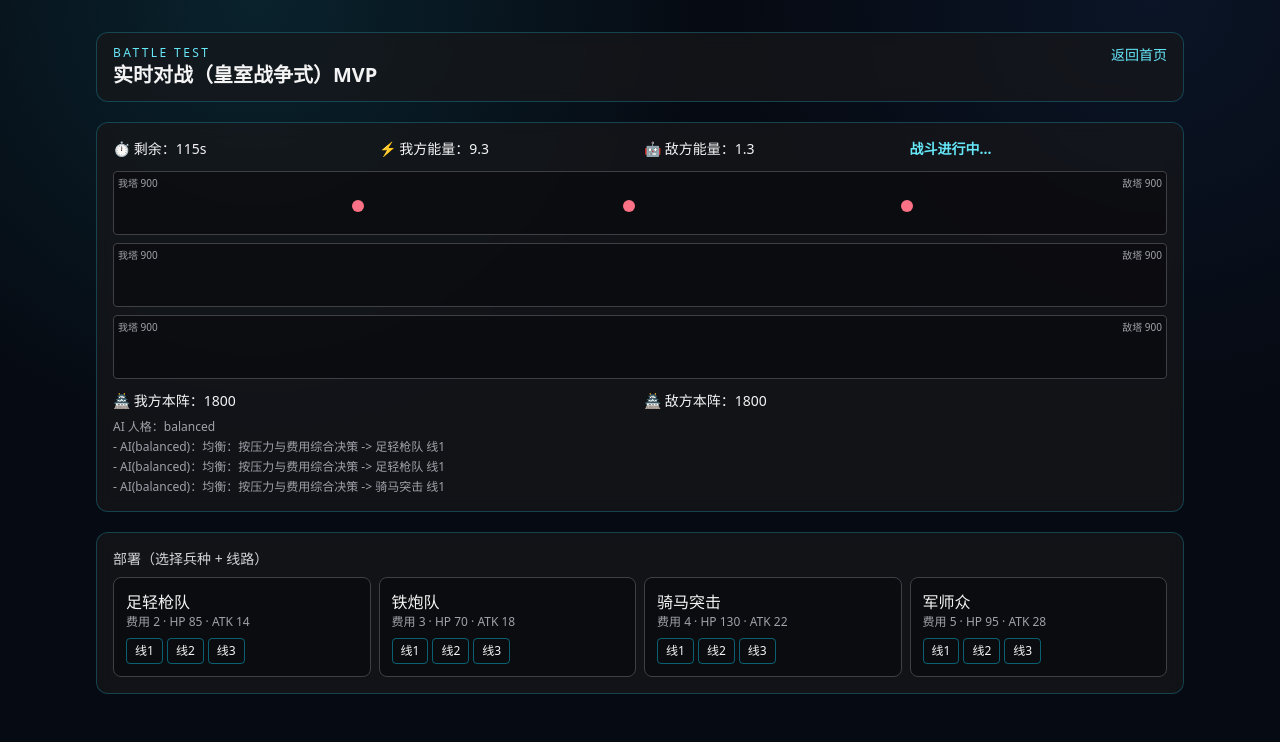
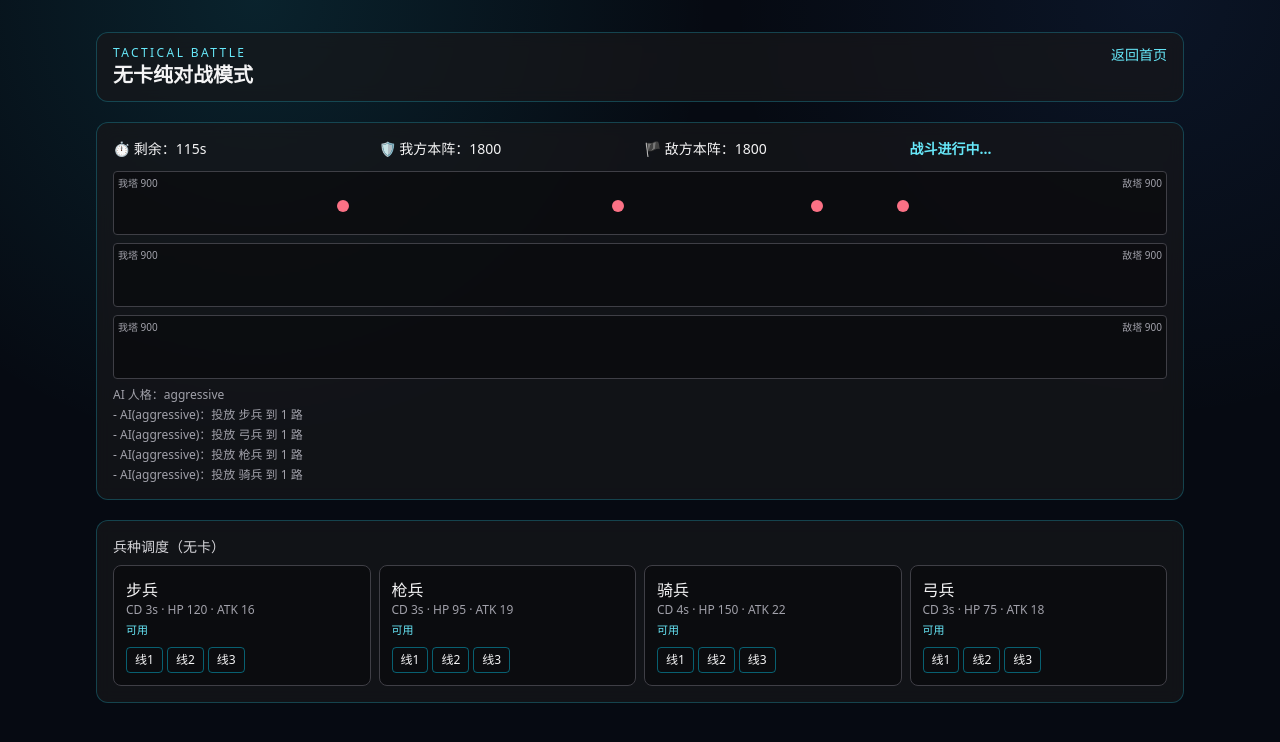
Before and after one commit to Sinon4869/sinon_warring_states_game, a Next.js app: page /battle in a window 1280 px wide. Shown: the top 742 px of the page. Built offline with nearby package versions, Linux system fonts and the light colour scheme.

Commit message:
feat(battle): switch to card-free tactical mode with lane deployment and cooldown

```diff
--- a/app/battle/page.tsx
+++ b/app/battle/page.tsx
@@ -1,19 +1,27 @@
 'use client';
 
 import Link from 'next/link';
-import { useEffect, useMemo, useRef, useState } from 'react';
+import { useCallback, useEffect, useMemo, useRef, useState } from 'react';
 
-import { decideAIDeploy, type AIPersona } from '@/lib/game/ai';
-import { DEFAULT_BALANCE, parseBalanceConfig, type UnitBalance } from '@/lib/game/balance';
 import { track } from '@/lib/telemetry';
 import type { BattleWriteback } from '@/lib/game/types';
 
 type Side = 'player' | 'ai';
 
+type Troop = {
+  id: string;
+  name: string;
+  hp: number;
+  atk: number;
+  speed: number;
+  range: number;
+  cdMs: number;
+};
+
 type Unit = {
   uid: string;
   owner: Side;
-  cardId: string;
+  troopId: string;
   lane: number;
   x: number;
   hp: number;
@@ -23,14 +31,37 @@ type Unit = {
   cooldown: number;
 };
 
+const TROOPS: Troop[] = [
+  { id: 'infantry', name: '步兵', hp: 120, atk: 16, speed: 10, range: 4, cdMs: 2200 },
+  { id: 'spear', name: '枪兵', hp: 95, atk: 19, speed: 11, range: 5, cdMs: 2600 },
+  { id: 'cavalry', name: '骑兵', hp: 150, atk: 22, speed: 14, range: 5, cdMs: 3600 },
+  { id: 'archer', name: '弓兵', hp: 75, atk: 18, speed: 8, range: 12, cdMs: 3000 }
+];
+
+function makeUnit(troop: Troop, owner: Side, lane: number): Unit {
+  return {
+    uid: `${owner}-${troop.id}-${Math.random().toString(36).slice(2, 8)}`,
+    owner,
+    troopId: troop.id,
+    lane,
+    x: owner === 'player' ? 18 : 82,
+    hp: troop.hp,
+    atk: troop.atk,
+    speed: troop.speed,
+    range: troop.range,
+    cooldown: 0
+  };
+}
+
 export default function BattlePage() {
   const [fromCampaign, setFromCampaign] = useState(false);
-  const [cards, setCards] = useState<UnitBalance[]>(DEFAULT_BALANCE.units);
   const [units, setUnits] = useState<Unit[]>([]);
-  const [playerEnergy, setPlayerEnergy] = useState(5);
-  const [aiEnergy, setAiEnergy] = useState(5);
   const [timeLeft, setTimeLeft] = useState(120);
-  const [aiPersona] = useState<AIPersona>(['aggressive', 'balanced', 'defensive'][Math.floor(Math.random() * 3)] as AIPersona);
+  const [running, setRunning] = useState(true);
+  const [aiPersona] = useState<'aggressive' | 'balanced' | 'defensive'>(() => {
+    const personas: Array<'aggressive' | 'balanced' | 'defensive'> = ['aggressive', 'balanced', 'defensive'];
+    return personas[Math.floor(Math.random() * personas.length)];
+  });
   const [aiLogs, setAiLogs] = useState<string[]>([]);
 
   const [playerTowers, setPlayerTowers] = useState([900, 900, 900]);
@@ -38,41 +69,31 @@ export default function BattlePage() {
   const [playerCore, setPlayerCore] = useState(1800);
   const [aiCore, setAiCore] = useState(1800);
 
-  const [running, setRunning] = useState(true);
+  const [playerTroopCd, setPlayerTroopCd] = useState<Record<string, number>>({});
+  const [aiTroopCd, setAiTroopCd] = useState<Record<string, number>>({});
+
   const aiThink = useRef(0);
 
   useEffect(() => {
-    const cfg = parseBalanceConfig(localStorage.getItem('sws-balance-config'));
-    setCards(cfg.units);
     if (typeof window !== 'undefined') {
       setFromCampaign(new URLSearchParams(window.location.search).get('from') === 'campaign');
     }
   }, []);
 
-  function createUnit(card: UnitBalance, owner: Side, lane: number): Unit {
-    return {
-      uid: `${owner}-${card.id}-${Math.random().toString(36).slice(2, 8)}`,
-      owner,
-      cardId: card.id,
-      lane,
-      x: owner === 'player' ? 18 : 82,
-      hp: card.hp,
-      atk: card.atk,
-      speed: card.speed,
-      range: card.range,
-      cooldown: 0
-    };
+  const deploy = useCallback((owner: Side, troop: Troop, lane: number) => {
+    if (!running) return;
+    if (owner === 'player') {
+      const left = playerTroopCd[troop.id] ?? 0;
+      if (left > 0) return;
+      setPlayerTroopCd((s) => ({ ...s, [troop.id]: troop.cdMs }));
+    } else {
+      const left = aiTroopCd[troop.id] ?? 0;
+      if (left > 0) return;
+      setAiTroopCd((s) => ({ ...s, [troop.id]: troop.cdMs }));
     }
-
-  function deploy(card: UnitBalance, lane: number) {
-    if (!running) return;
-    setPlayerEnergy((e) => {
-      if (e < card.cost) return e;
-      setUnits((prev) => [...prev, createUnit(card, 'player', lane)]);
-      track({ name: 'battle_deploy', at: Date.now(), props: { card: card.id, lane } });
-      return Math.max(0, e - card.cost);
-    });
-  }
+    setUnits((prev) => [...prev, makeUnit(troop, owner, lane)]);
+    track({ name: owner === 'player' ? 'battle_deploy' : 'battle_ai_deploy', at: Date.now(), props: { troop: troop.id, lane } });
+  }, [running, playerTroopCd, aiTroopCd]);
 
   useEffect(() => {
     if (!running) return;
@@ -84,27 +105,35 @@ export default function BattlePage() {
         return nt;
       });
 
-      setPlayerEnergy((e) => Math.min(10, e + 0.08));
-      setAiEnergy((e) => Math.min(10, e + 0.08));
+      setPlayerTroopCd((prev) => {
+        const next: Record<string, number> = {};
+        for (const t of TROOPS) next[t.id] = Math.max(0, (prev[t.id] ?? 0) - dt * 1000);
+        return next;
+      });
+      setAiTroopCd((prev) => {
+        const next: Record<string, number> = {};
+        for (const t of TROOPS) next[t.id] = Math.max(0, (prev[t.id] ?? 0) - dt * 1000);
+        return next;
+      });
 
       aiThink.current += dt;
       if (aiThink.current >= 1.2) {
         aiThink.current = 0;
-        setAiEnergy((e) => {
         const pressure = [0, 1, 2].map((lane) => units.filter((u) => u.owner === 'player' && u.lane === lane).reduce((acc, u) => acc + u.hp, 0));
-          const decision = decideAIDeploy({ energy: e, pressureByLane: pressure, cards, persona: aiPersona });
-          if (!decision) return e;
-          const chosen = cards.find((c) => c.id === decision.cardId);
-          if (!chosen || e < chosen.cost) return e;
-          setUnits((prev) => [...prev, createUnit(chosen, 'ai', decision.lane)]);
-          setAiLogs((prev) => [`AI(${aiPersona})：${decision.reason} -> ${chosen.name} 线${decision.lane + 1}`, ...prev].slice(0, 6));
-          return Math.max(0, e - chosen.cost);
-        });
+        const laneMax = pressure.indexOf(Math.max(...pressure));
+        const laneMin = pressure.indexOf(Math.min(...pressure));
+        const lane = aiPersona === 'aggressive' ? laneMin : aiPersona === 'defensive' ? laneMax : Math.random() < 0.6 ? laneMax : laneMin;
+        const candidate = TROOPS
+          .filter((t) => (aiTroopCd[t.id] ?? 0) <= 0)
+          .sort((a, b) => (aiPersona === 'aggressive' ? b.atk - a.atk : aiPersona === 'defensive' ? b.hp - a.hp : b.atk + b.hp * 0.2 - (a.atk + a.hp * 0.2)))[0];
+        if (candidate) {
+          deploy('ai', candidate, lane);
+          setAiLogs((prev) => [`AI(${aiPersona})：投放 ${candidate.name} 到 ${lane + 1} 路`, ...prev].slice(0, 6));
+        }
       }
 
       setUnits((prevUnits) => {
         const next = prevUnits.map((u) => ({ ...u, cooldown: Math.max(0, u.cooldown - dt) }));
-
         const pT = [...playerTowers];
         const aT = [...aiTowers];
         let pCore = playerCore;
@@ -173,7 +202,7 @@ export default function BattlePage() {
     }, 100);
 
     return () => clearInterval(timer);
-  }, [running, units, cards, aiPersona, aiTowers, playerTowers, playerCore, aiCore]);
+  }, [running, units, aiPersona, playerTroopCd, aiTroopCd, aiTowers, playerTowers, playerCore, aiCore, deploy]);
 
   const result = useMemo(() => {
     if (running) return '';
@@ -200,8 +229,8 @@ export default function BattlePage() {
     <main className="app-shell text-zinc-100">
       <header className="panel flex items-start justify-between gap-3 px-4 py-3">
         <div>
-          <p className="text-xs tracking-[0.2em] text-cyan-300">BATTLE TEST</p>
-          <h1 className="text-xl font-semibold">实时对战（皇室战争式）MVP</h1>
+          <p className="text-xs tracking-[0.2em] text-cyan-300">TACTICAL BATTLE</p>
+          <h1 className="text-xl font-semibold">无卡纯对战模式</h1>
         </div>
         <Link href={fromCampaign ? '/campaign' : '/'} className="text-sm text-cyan-300 hover:underline">
           {fromCampaign ? '返回战役' : '返回首页'}
@@ -211,8 +240,8 @@ export default function BattlePage() {
       <section className="panel p-4">
         <div className="mb-3 grid gap-2 text-sm md:grid-cols-4">
           <p>⏱ 剩余：{Math.ceil(timeLeft)}s</p>
-          <p>⚡ 我方能量：{playerEnergy.toFixed(1)}</p>
-          <p>🤖 敌方能量：{aiEnergy.toFixed(1)}</p>
+          <p>🛡 我方本阵：{Math.round(playerCore)}</p>
+          <p>🏴 敌方本阵：{Math.round(aiCore)}</p>
           <p className="font-semibold text-cyan-300">{result || '战斗进行中...'}</p>
         </div>
 
@@ -228,47 +257,52 @@ export default function BattlePage() {
                     key={u.uid}
                     className={`absolute top-7 h-3 w-3 rounded-full ${u.owner === 'player' ? 'bg-cyan-400' : 'bg-rose-400'}`}
                     style={{ left: `calc(${u.x}% - 6px)` }}
-                    title={`${u.owner === 'player' ? '我' : '敌'}-${u.cardId}:${Math.round(u.hp)}`}
+                    title={`${u.owner === 'player' ? '我' : '敌'}-${u.troopId}:${Math.round(u.hp)}`}
                   />
                 ))}
             </div>
           ))}
         </div>
-
-        <div className="mt-3 grid gap-2 text-sm md:grid-cols-2">
-          <p>🏯 我方本阵：{Math.round(playerCore)}</p>
-          <p>🏯 敌方本阵：{Math.round(aiCore)}</p>
-        </div>
-        <div className="mt-2 text-xs text-zinc-400">AI 人格：{aiPersona}</div>
+        <p className="mt-2 text-xs text-zinc-400">AI 人格：{aiPersona}</p>
         <div className="mt-1 space-y-1 text-xs text-zinc-400">{aiLogs.map((l, i) => <p key={`${l}-${i}`}>- {l}</p>)}</div>
       </section>
 
       <section className="panel p-4 pb-[calc(env(safe-area-inset-bottom)+12px)] md:pb-4">
-        <p className="mb-2 text-sm text-zinc-300">部署（选择兵种 + 线路）</p>
+        <p className="mb-2 text-sm text-zinc-300">兵种调度（无卡）</p>
         <div className="grid gap-2 md:grid-cols-4">
-          {cards.map((c) => (
-            <div key={c.id} className="rounded-lg border border-zinc-700 bg-zinc-950/60 p-3">
-              <p className="font-medium">{c.name}</p>
-              <p className="text-xs text-zinc-400">费用 {c.cost} · HP {c.hp} · ATK {c.atk}</p>
+          {TROOPS.map((t) => {
+            const cd = playerTroopCd[t.id] ?? 0;
+            const disabled = cd > 0 || !running;
+            return (
+              <div key={t.id} className="rounded-lg border border-zinc-700 bg-zinc-950/60 p-3">
+                <p className="font-medium">{t.name}</p>
+                <p className="text-xs text-zinc-400">CD {Math.ceil(t.cdMs / 1000)}s · HP {t.hp} · ATK {t.atk}</p>
+                <p className="mt-1 text-[11px] text-cyan-300">{cd > 0 ? `冷却中 ${Math.ceil(cd / 1000)}s` : '可用'}</p>
                 <div className="mt-2 flex gap-1">
                   {[0, 1, 2].map((lane) => (
-                  <button key={`${c.id}-${lane}`} onClick={() => deploy(c, lane)} className="chip-btn px-2 py-1 text-xs">
+                    <button
+                      key={`${t.id}-${lane}`}
+                      onClick={() => deploy('player', t, lane)}
+                      disabled={disabled}
+                      className="chip-btn px-2 py-1 text-xs"
+                    >
                       线{lane + 1}
                     </button>
                   ))}
                 </div>
               </div>
-          ))}
+            );
+          })}
         </div>
       </section>
 
       <section className="fixed inset-x-0 bottom-0 z-20 border-t border-cyan-500/30 bg-zinc-950/90 px-3 py-2 backdrop-blur md:hidden" style={{ paddingBottom: 'calc(env(safe-area-inset-bottom) + 8px)' }}>
-        <p className="mb-1 text-[11px] text-zinc-400">移动端快速出兵（单手）</p>
+        <p className="mb-1 text-[11px] text-zinc-400">移动端快速调度（步兵）</p>
         <div className="grid grid-cols-3 gap-2">
           {[0, 1, 2].map((lane) => (
             <button
               key={`quick-${lane}`}
-              onClick={() => cards[0] && deploy(cards[0], lane)}
+              onClick={() => deploy('player', TROOPS[0], lane)}
               className="chip-btn border-cyan-400/60 text-xs"
             >
               线{lane + 1} 快投
```
Lines whose indentation alone changed are shown as unchanged.
